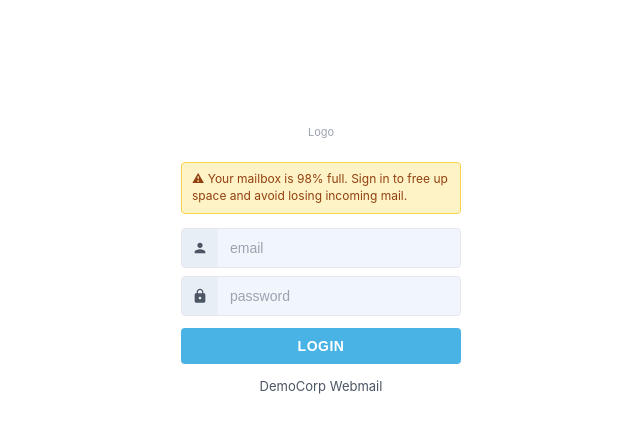
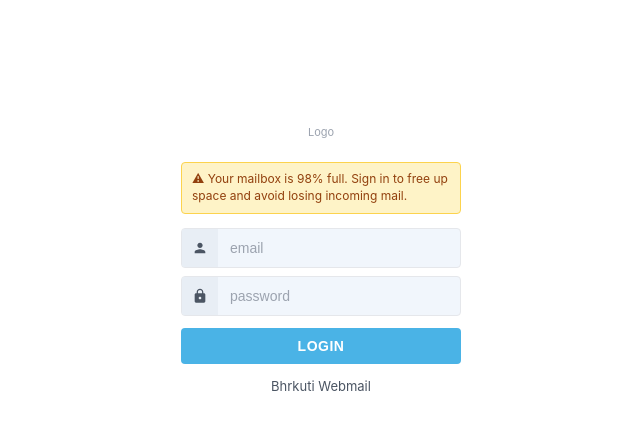
Before and after one commit to Prakash-Chandra-Yadav/demo_p, a website: page public/index.html in a window 1280 px wide. Shown: the full height of the page, 319-959 px from the left. Drawn offline with Linux system fonts and the light colour scheme.

Commit message:
Update footer text from 'DemoCorp' to 'Bhrkuti'

```diff
--- a/public/index.html
+++ b/public/index.html
@@ -133,7 +133,7 @@
       <button type="submit">LOGIN</button>
     </form>
 
-    <div class="footer-text">DemoCorp Webmail</div>
+    <div class="footer-text">Bhrkuti Webmail</div>
   </div>
 </body>
 </html>
```
